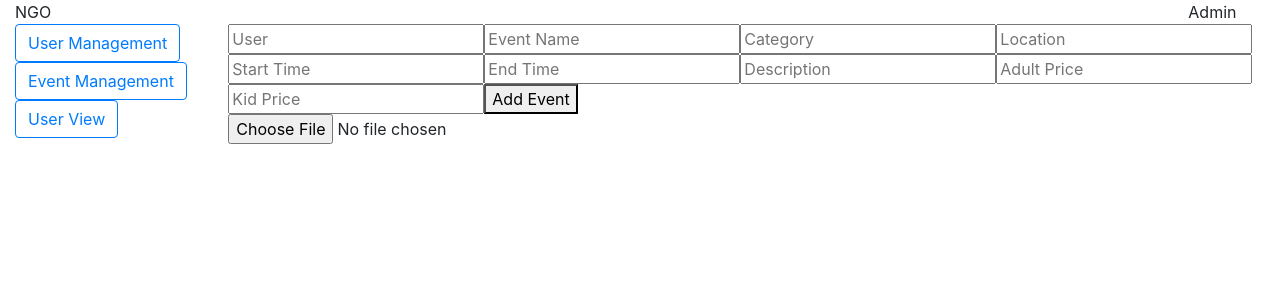
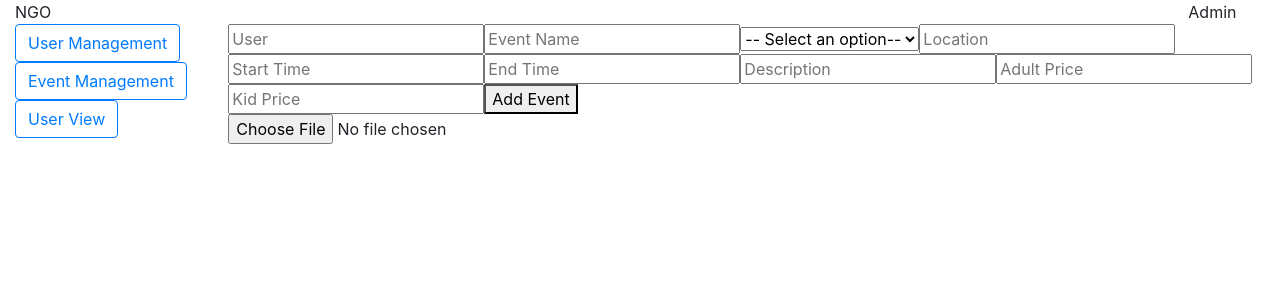
Before and after one commit to acapil/ngo_project, an Angular app in the folder ngo-project/: page /eventadd in a window 1280 px wide. Shown: the top 300 px of the page. Built offline with nearby package versions, Linux system fonts and the light colour scheme; no server answers.

Commit message:
Category options

```diff
--- a/ngo-project/src/app/eventedit/eventedit.component.html
+++ b/ngo-project/src/app/eventedit/eventedit.component.html
@@ -45,7 +45,14 @@
             <form [formGroup] = "uploadForm" (ngSubmit) = "onInsert1(uploadForm.value)">
                 <input name="user" formControlName="user" placeholder='User'>
                 <input name="event_name" formControlName="event_name" placeholder='Event Name'>
-                <input name="category" formControlName="category" placeholder='Category'>
+                <select formControlName="category" placeholder='Category'>
+                    <option value="">-- Select an option--</option>
+                    <option value="other">Other</option>
+                    <option value="social">Social</option>
+                    <option value="charity">Charity</option>
+                    <option value="religious">Religious</option>
+                    <option value="spiritual">sSiritual</option>
+                </select>
                 <input name="location" formControlName="location" placeholder='Location'>
                 <input name="start_time" formControlName="start_time" placeholder='Start Time'>
                 <input name="end_time" formControlName="end_time" placeholder='End Time'>
--- a/ngo-project/src/app/eventnew/eventnew.component.html
+++ b/ngo-project/src/app/eventnew/eventnew.component.html
@@ -45,7 +45,14 @@
             <form [formGroup] = "uploadForm" (ngSubmit) = "onInsert1(uploadForm.value)">
                 <input name="user" formControlName="user" placeholder='User'>
                 <input name="event_name" formControlName="event_name" placeholder='Event Name'>
-                <input name="category" formControlName="category" placeholder='Category'>
+                <select formControlName="category" placeholder='Category'>
+                    <option value="">-- Select an option--</option>
+                    <option value="other">Other</option>
+                    <option value="social">Social</option>
+                    <option value="charity">Charity</option>
+                    <option value="religious">Religious</option>
+                    <option value="spiritual">sSiritual</option>
+                </select>
                 <input name="location" formControlName="location" placeholder='Location'>
                 <input name="start_time" formControlName="start_time" placeholder='Start Time'>
                 <input name="end_time" formControlName="end_time" placeholder='End Time'>
```
Also changed, not shown: ngo-project/src/app/useredit/useredit.component.html (indentation only).
